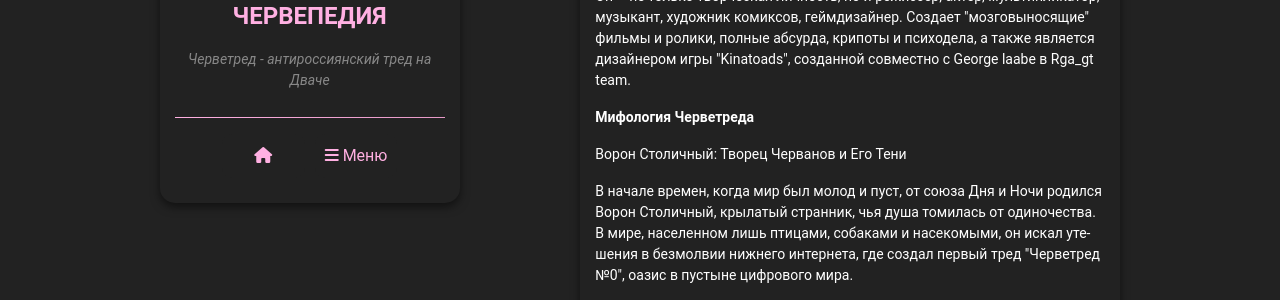
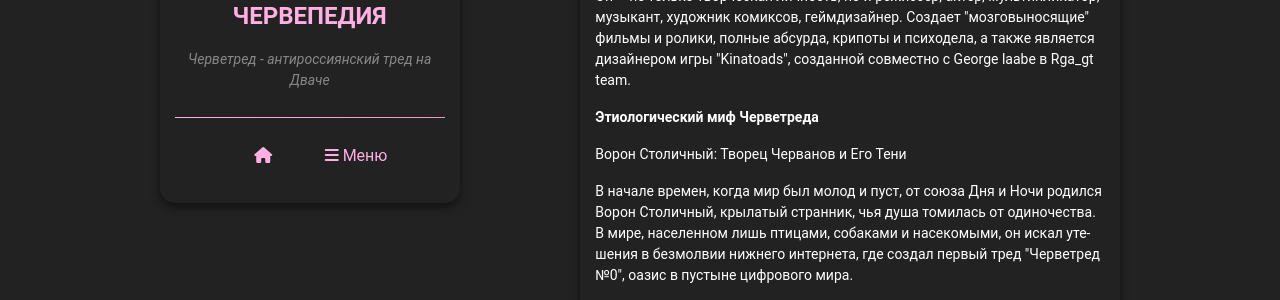
Before and after one commit to chervepedia/chervepedia.github.io, a Jekyll site: the page built from about.md, in a window 1280 px wide and 900 px high, scrolled down 997 px. Shown: the part 151-451 px from the top of the window. Built offline with Jekyll 4.4.1, drawn with Linux system fonts in a browser that asks for light colours; comment, search, counter and statistics services are not loaded.

Commit message:
Update about.md

```diff
--- a/about.md
+++ b/about.md
@@ -26,7 +26,7 @@ except: "Черветред - это русофобский тред на два
 
         <p>Он – не только творческая личность, но и режиссер, актер, мультипликатор, музыкант, художник комиксов, геймдизайнер. Создает "мозговыносящие" фильмы и ролики, полные абсурда, крипоты и психодела, а также является дизайнером игры "Kinatoads", созданной совместно с George laabe в Rga_gt team.</p>
 
-        <p><strong>Мифология Черветреда</strong></p>
+        <p><strong>Этиологический миф Черветреда</strong></p>
 
         <p>Ворон Столичный: Творец Черванов и Его Тени</p>
 
```
